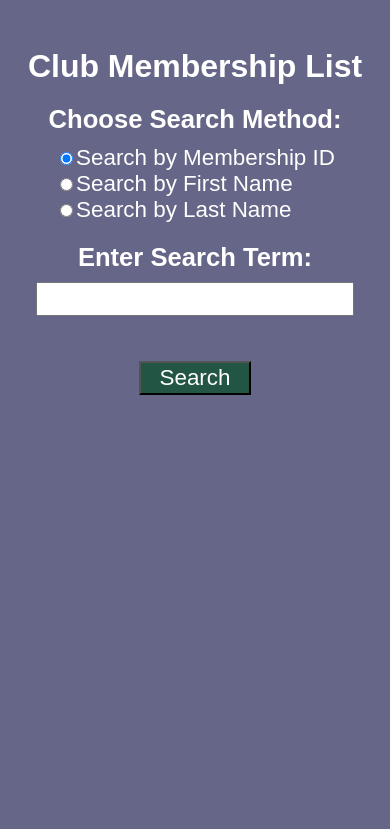
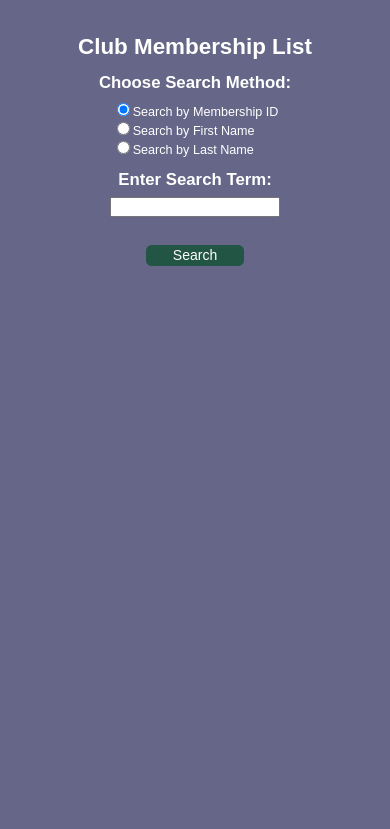
Before and after one commit to KatherineB/testProject140723, a PHP site: page /clubMemberInfo.html in a window 390 px wide. Shown: the top 829 px of the page. Run offline with PHP 8.4, Linux system fonts and the light colour scheme.

Commit message:
added msg to user if no matches found in search, a new search button to return to first page, responsiveness and other small improvements to appearance of pages.

```diff
--- a/PHP_practice/clubMemberInfo.css
+++ b/PHP_practice/clubMemberInfo.css
@@ -1,42 +1,60 @@
+/* CSS for Club Membership Info Project */
+
+@media (min-width: 280px) {body {font-size: 12px;} }
+@media (min-width: 320px) {body {font-size: 14px;} }
+@media (min-width: 423px) {body {font-size: 16px;} }
+@media (min-width: 526px) {body {font-size: 19px;} }
+@media (min-width: 768px) {body {font-size: 22px;} }
+@media (min-width: 992px) {body {font-size: 26px;} }
+@media (min-width: 1200px) {body {font-size: 31px;} }
 
 body{
     background-color: #666688;
 	text-align: center;
 	color: #fff;
-	font-family: arial, verdana, "san-serif";
-}
-.main-div{
-
+	font-family: arial, verdana, "sans-serif";
 }
 .title{
-    font-size: 2em;
+    font-size: 1.6em;
 	margin-top: 1.5em;
 	font-weight: bold;
 }
 .search-label{
-    font-size: 1.6em;
+    font-size: 1.2em;
 	padding-bottom: 0.4em;
 	padding-top: 0.8em;
 	font-weight: bold;
 }
 .search-text{
-    font-size: 1.5em;
+    font-size: 0.9em;
 }
 .rad-box{
-   font-size: 1.4em;
+   font-size: 0.9em;
    text-align: left;
    display: inline-block;
 }
 .cml-button{
-   font-size: 1.4em;
+   font-size: 1.0em;
    height: 1.5em;
-   width: 5em;
+   width: 7em;
    color: #fff;
    background-color: #225544;
    margin-top: 2em;
+   border: none;
+   border-radius: 0.4em;
+}
+.found-text-box{
+   background-color: #fff;
+   color: #000;
+   text-align: left;
+   display: inline-block;
+   padding-left: 1em;
+   padding-right: 1em;
+   padding-top: 1.2em;
+   border-radius: 0.4em;
+   width: 13em;
 }
 .found-text{
-    font-size: 1.4em;
-	/*padding-bottom: 0.4em;	*/
+    font-size: 0.9em;
 	display: inline-block;
 }
```
Also changed, not shown: PHP_practice/clubMemberInfo.json (+13 -1 lines), PHP_practice/clubMemberInfo.php (+25 -9 lines).
